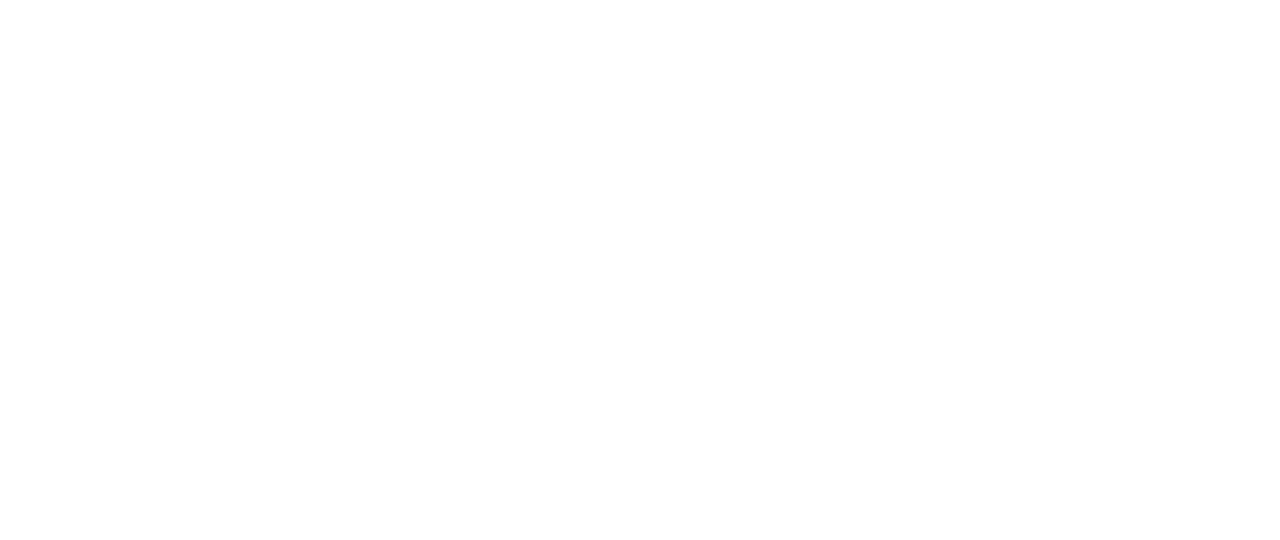
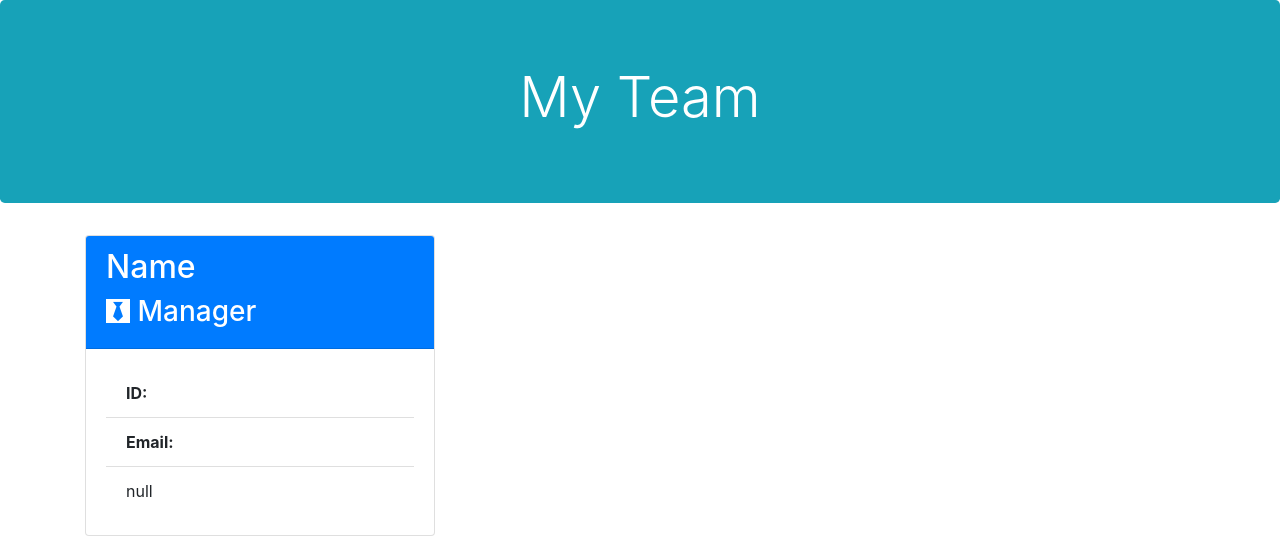
Before and after one commit to tylerphopho/employee-templates, a website: page templates/main.html in a window 1280 px wide. Drawn offline with nearby package versions, Linux system fonts and the light colour scheme.

Commit message:
making templates

```diff
--- a/templates/main.html
+++ b/templates/main.html
@@ -4,9 +4,32 @@
     <meta charset="UTF-8">
     <meta name="viewport" content="width=device-width, initial-scale=1.0">
     <meta http-equiv="X-UA-Compatible" content="ie=edge">
-    <title>Document</title>
+    <link rel="stylesheet" href="https://stackpath.bootstrapcdn.com/bootstrap/4.4.1/css/bootstrap.min.css" integrity="sha384-Vkoo8x4CGsO3+Hhxv8T/Q5PaXtkKtu6ug5TOeNV6gBiFeWPGFN9MuhOf23Q9Ifjh" crossorigin="anonymous">
+    <link rel="stylesheet" href="https://cdnjs.cloudflare.com/ajax/libs/font-awesome/4.7.0/css/font-awesome.min.css">
+    <title>main</title>
 </head>
 <body>
-
+    <div class="jumbotron bg-info">
+        <h1 class="display-4 text-center text-white">My Team</h1>
+    </div>
+    <div class="container">
+        <div class="row">
+            <div class="col-sm-4">
+                 <div class="card-deck">
+                    <div class="card" style="width: 18rem;">
+                        <div class="card-header bg-primary">
+                            <h2 class="text-white">Name</h2>
+                            <h3 class="text-white"><i class="fa fa-black-tie"></i> Manager</h3>
+                        </div>
+                    <div class="card-body">
+                     <ul class="list-group list-group-flush">
+                        <li class="list-group-item"><b>ID:</b></li>
+                        <li class="list-group-item"><b>Email:</b></li>
+                        <li class="list-group-item">null</li>
+                    </ul>
+                </div>
+            </div>
+        </div>
+    </div>
 </body>
 </html>
```
Also changed, not shown: 2 other files.
